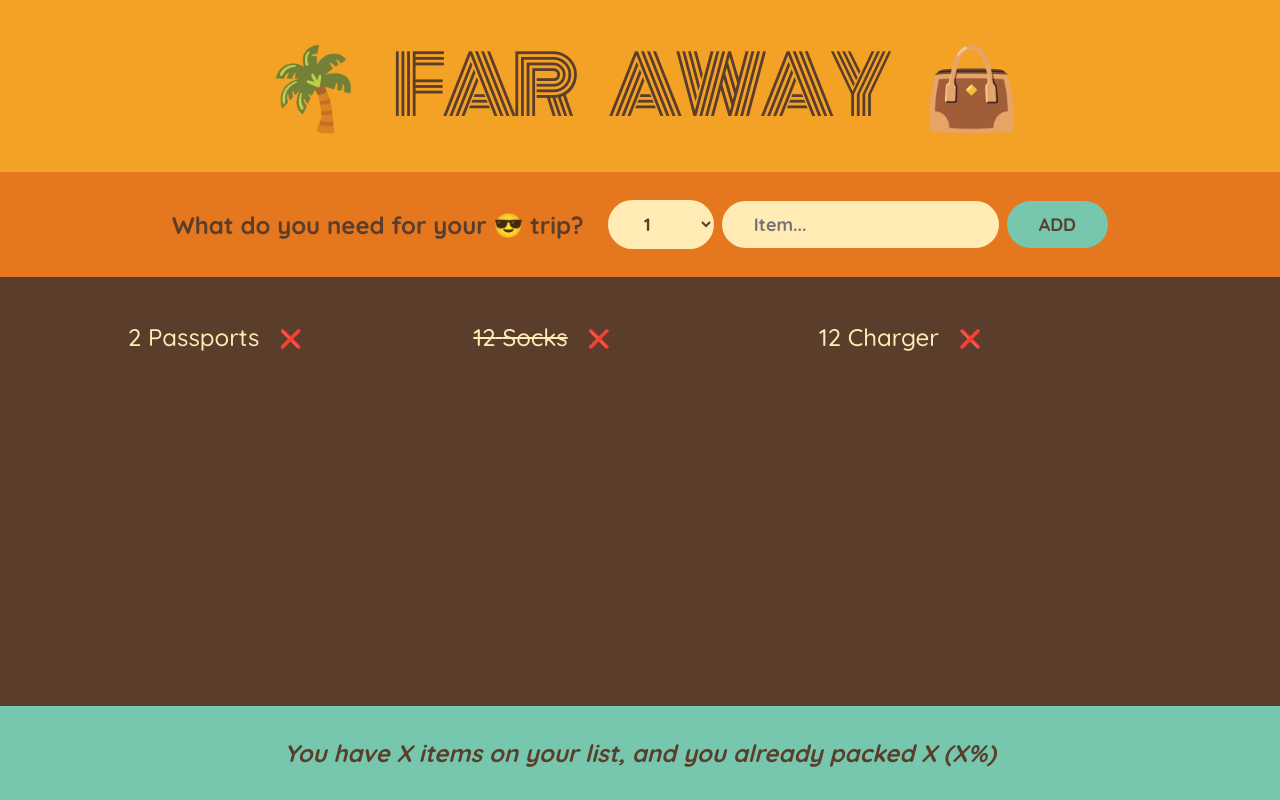
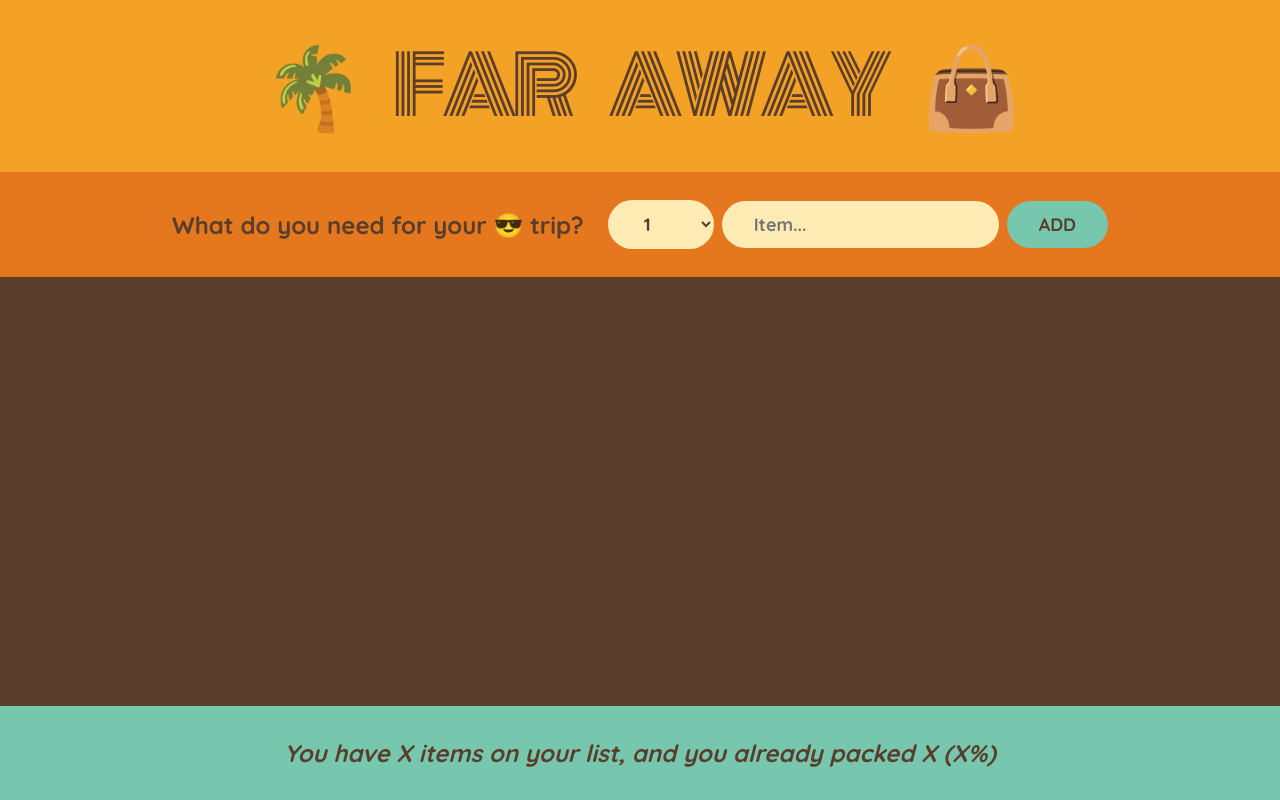
Before and after one commit to jsbiresh/travel-list, a React (Create React App) app: page / in a window 1280 px wide. Built offline with nearby package versions, Linux system fonts and the light colour scheme.

Commit message:
added items functionality

```diff
--- a/src/App.js
+++ b/src/App.js
@@ -1,18 +1,24 @@
 import { useState } from 'react'
 
-const initialItems = [
-  { id: 1, description: 'Passports', quantity: 2, packed: false },
-  { id: 2, description: 'Socks', quantity: 12, packed: true },
-  { id: 3, description: 'Charger', quantity: 12, packed: false },
-]
+// const initialItems = [
+//   { id: 1, description: 'Passports', quantity: 2, packed: false },
+//   { id: 2, description: 'Socks', quantity: 12, packed: true },
+//   { id: 3, description: 'Charger', quantity: 12, packed: false },
+// ]
 
 // *******************************
 export default function App() {
+  const [items, setItems] = useState([])
+
+  function handleAddItems(item) {
+    setItems((items) => [...items, item])
+  }
+
   return (
     <div className="app">
       <Logo />
-      <Form />
-      <PackingList />
+      <Form onAddItems={handleAddItems} />
+      <PackingList items={items} />
       <Stats />
     </div>
   )
@@ -20,7 +26,7 @@
 function Logo() {
   return <h1>🌴 Far Away 👜 </h1>
 }
-function Form() {
+function Form({ onAddItems }) {
   const [description, setDescription] = useState('')
   const [quantity, setQuantity] = useState(1)
 
@@ -29,10 +35,16 @@
 
     if (!description) return
 
-    const newItem = { description, quantity, packed: false, id: Date.now() }
-    // initialItems.add(newItem)
-    console.log(newItem)
+    const newItem = {
+      description,
+      quantity,
+      packed: false,
+      id: Date.now(),
+    }
+    // call the function
+    onAddItems(newItem)
 
+    // clear the form fields
     setDescription('')
     setQuantity(1)
   }
@@ -63,11 +75,11 @@
     </form>
   )
 }
-function PackingList() {
+function PackingList({ items }) {
   return (
     <div className="list">
       <ul>
-        {initialItems.map((item) => (
+        {items.map((item) => (
           <Item item={item} key={item.id} />
         ))}
       </ul>
```
